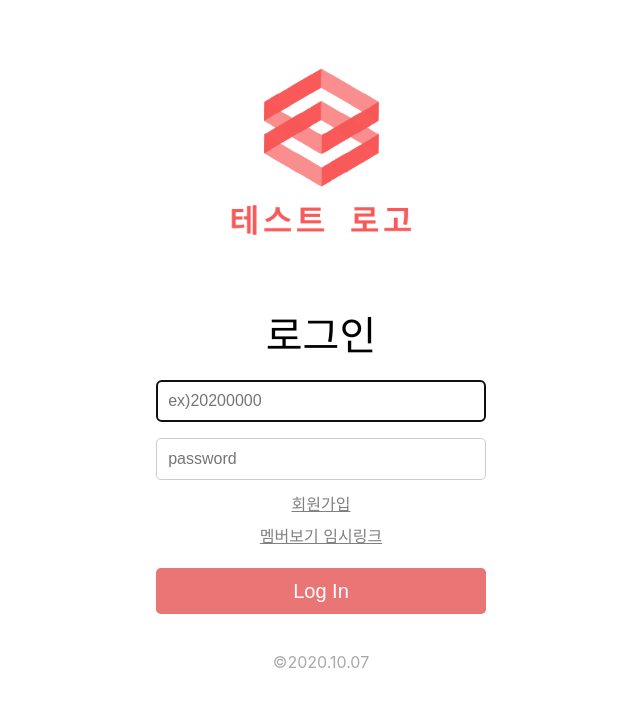
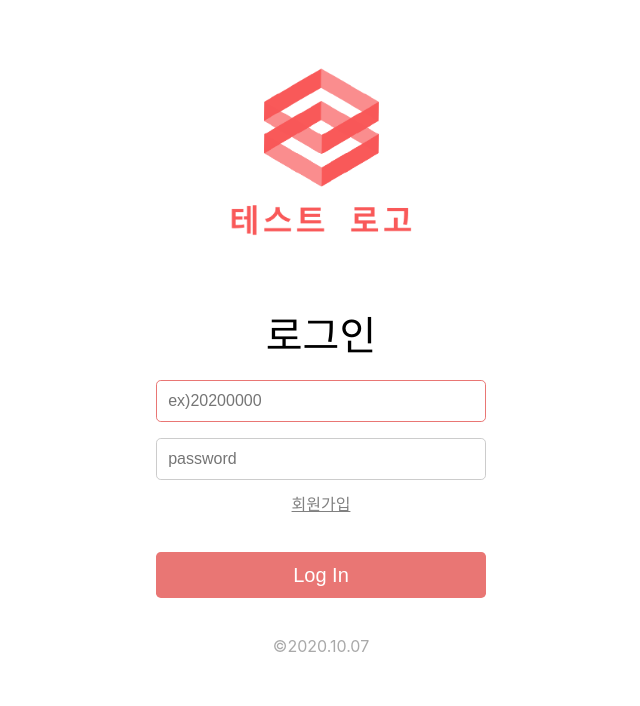
Before and after one commit to zaehuun/SSUKET-PUNCH, a React (Create React App) app in the folder front-end/: page / in a window 1280 px wide. Shown: the top 706 px of the page, without its empty margins (319-959 px from the left). Built offline with nearby package versions, Linux system fonts and the light colour scheme.

Commit message:
fix login page

```diff
--- a/front-end/src/pages/Login/Login.css
+++ b/front-end/src/pages/Login/Login.css
@@ -29,6 +29,11 @@
   border-radius: 0.3rem;
   box-sizing: border-box;
   font-size: 1em;
+}
+
+#sign-in .log-box:focus {
+  outline: none;
+  border: 1px solid #e97674;
 }
 
 #sign-in .signup-link {
--- a/front-end/src/pages/Login/Login.jsx
+++ b/front-end/src/pages/Login/Login.jsx
@@ -71,9 +71,6 @@ function Login({ history }) {
         </Link>
         <br />
         <br />
-        <Link to="/member" className="signup-link">
-          멤버보기 임시링크
-        </Link>
         <button className="log-button" type="submit">
           Log In
         </button>
```
